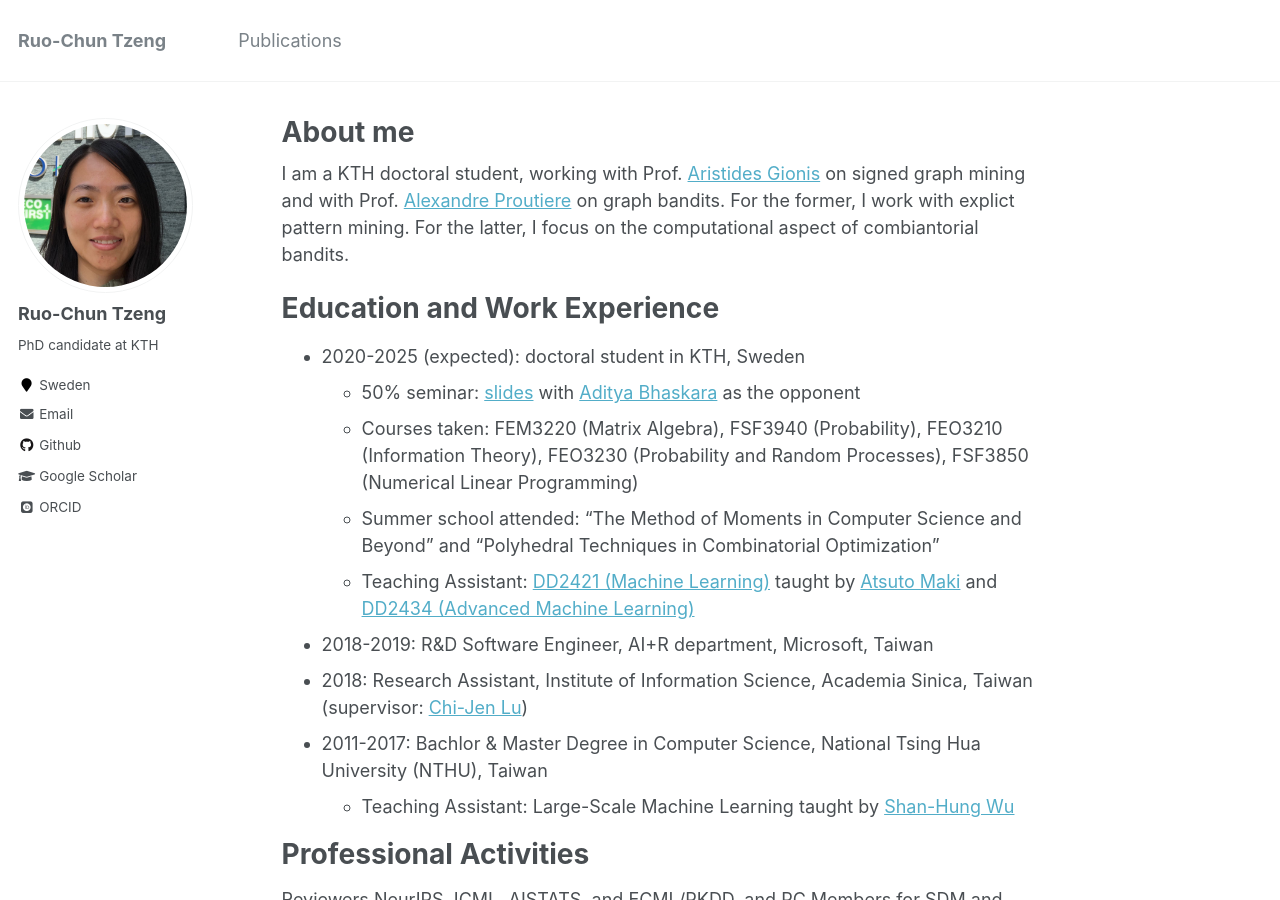
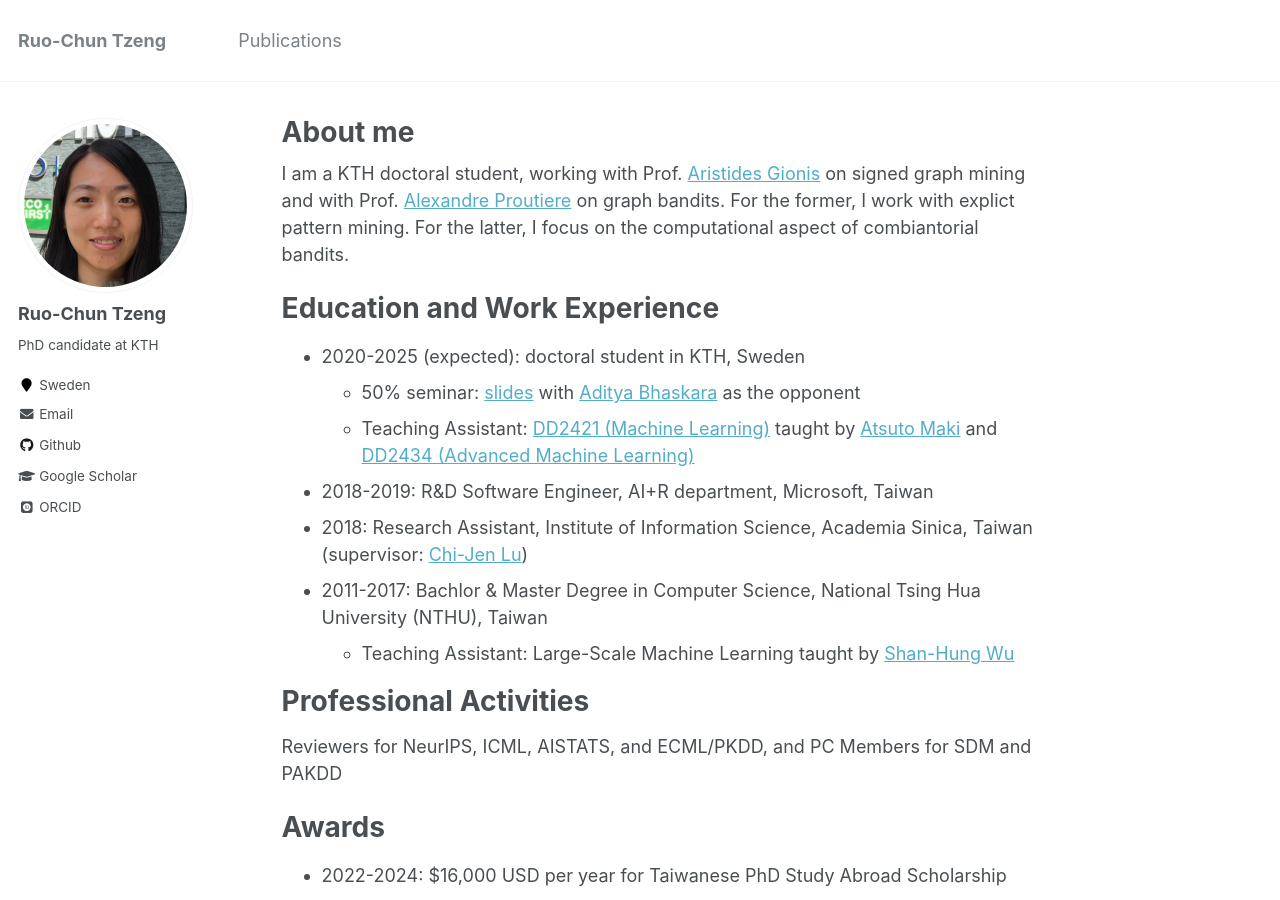
Before and after one commit to rctzeng/rctzeng.github.io, a Jekyll site: the page built from _pages/about.md, in a window 1280 px wide and 900 px high. Built offline with Jekyll 4.4.1, drawn with Linux system fonts in a browser that asks for light colours; some web fonts are replaced; some of the changed text lies outside the part shown.

Commit message:
Update about.md

```diff
--- a/_pages/about.md
+++ b/_pages/about.md
@@ -13,8 +13,6 @@ Education and Work Experience
 ======
 * 2020-2025 (expected): doctoral student in KTH, Sweden
   * 50% seminar: [slides](slides/Half-Time.pdf) with [Aditya Bhaskara](https://scholar.google.com/citations?user=tqxTaiAAAAAJ) as the opponent
-  * Courses taken: FEM3220 (Matrix Algebra), FSF3940 (Probability), FEO3210 (Information Theory), FEO3230 (Probability and Random Processes), FSF3850 (Numerical Linear Programming)
-  * Summer school attended: "The Method of Moments in Computer Science and Beyond" and "Polyhedral Techniques in Combinatorial Optimization"
   * Teaching Assistant: [DD2421 (Machine Learning)](https://www.kth.se/student/kurser/kurs/DD2421) taught by [Atsuto Maki](https://scholar.google.com/citations?user=bfWzlAEAAAAJ) and [DD2434 (Advanced Machine Learning)](https://www.kth.se/student/kurser/kurs/DD2434)
 * 2018-2019: R&D Software Engineer, AI+R department, Microsoft, Taiwan
 * 2018: Research Assistant, Institute of Information Science, Academia Sinica, Taiwan (supervisor: [Chi-Jen Lu](https://scholar.google.com/citations?user=B_SGfJoAAAAJ))
@@ -23,7 +21,7 @@ Education and Work Experience
 
 Professional Activities
 ======
-Reviewers NeurIPS, ICML, AISTATS, and ECML/PKDD, and PC Members for SDM and PAKDD
+Reviewers for NeurIPS, ICML, AISTATS, and ECML/PKDD, and PC Members for SDM and PAKDD
 
 Awards
 ======
```
